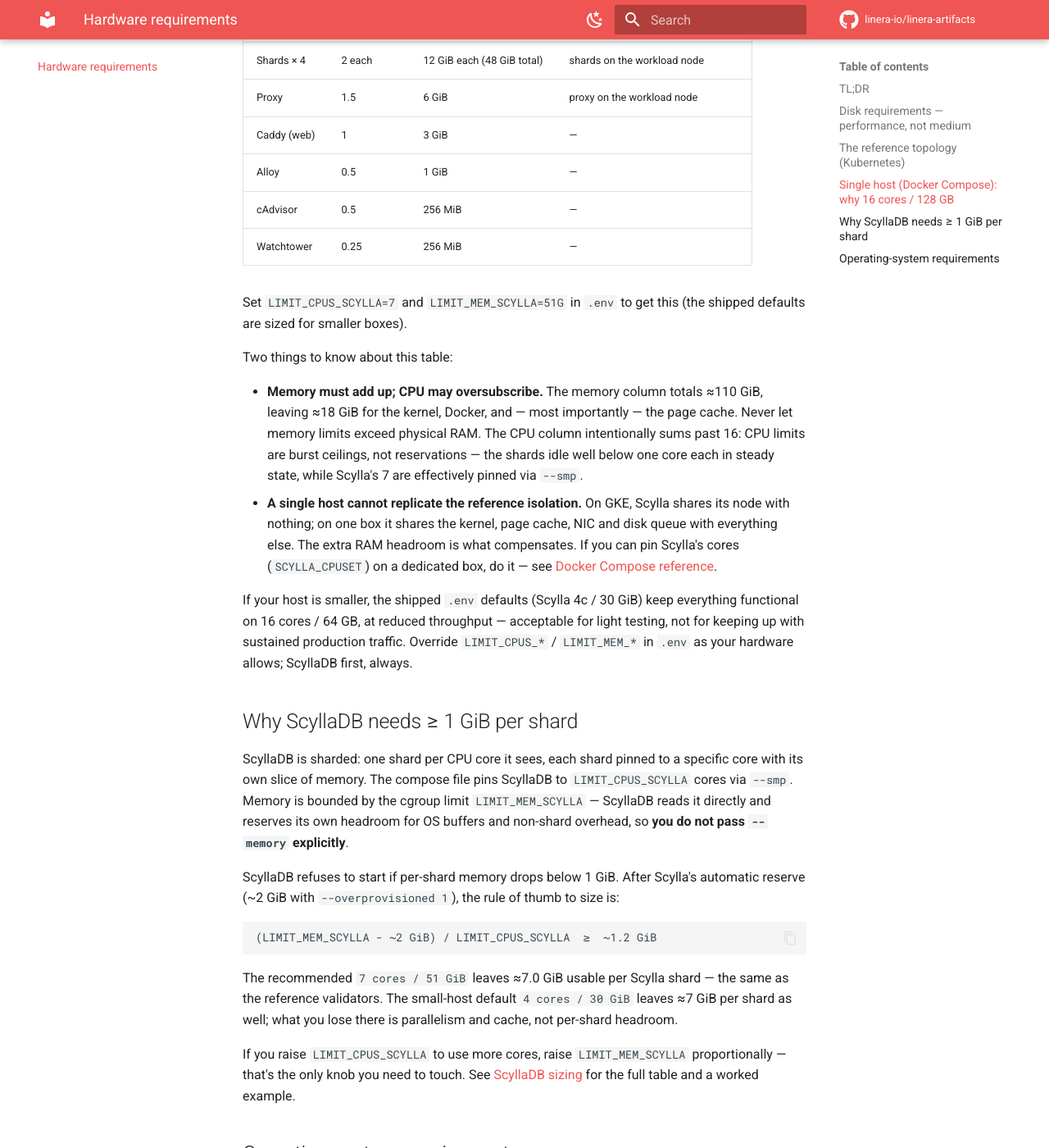
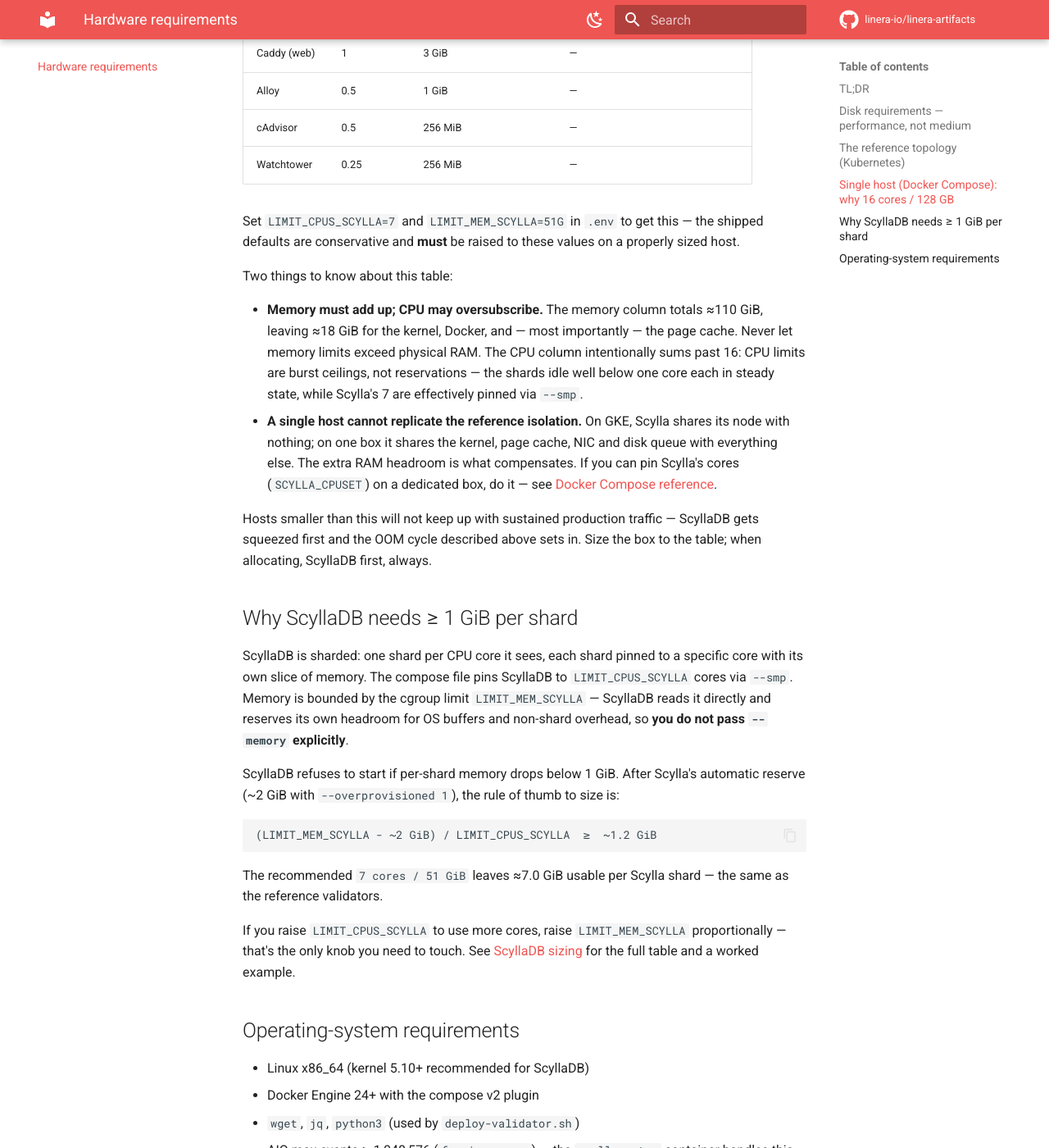
Before and after one commit to linera-io/linera-artifacts, an MkDocs documentation site: the page built from docs/HARDWARE.md, in a window 1280 px wide and 1400 px high, scrolled down 3010 px. Shown: the whole window at 82% size. Built offline with MkDocs 1.6.1 and Material for MkDocs 9.7.7, drawn with Linux system fonts in a browser that asks for light colours; comment, search, counter and statistics services are not loaded; some of the changed text lies outside the part shown.

Commit message:
Remove the light-testing tier and the SATA SSD hedge from the hardware guidance

````diff
--- a/docs/HARDWARE.md
+++ b/docs/HARDWARE.md
@@ -15,7 +15,6 @@
 |---------------------------|-----------------------------|------------------------|--------------------------------------------------|
 | Kubernetes (reference)    | 2 × (8 vCPUs / 64 GB)       | 1 TB fast SSD          | What we run in production. Scylla gets its own node. |
 | Single-host Docker Compose| 1 × (16 cores / 128 GB)     | 1 TB fast SSD          | The sum of the two reference machines on one box. |
-| Light testing only        | 1 × (16 cores / 64 GB)      | 500 GB SSD             | Runs, but Scylla is squeezed — do not expect to keep up with sustained mainnet-level traffic. |
 
 **ScyllaDB is the bottleneck, and it sets the floor: never plan a
 validator around giving ScyllaDB less than a full 8 vCPUs / 64 GB
@@ -117,7 +114,8 @@
 | Watchtower  | 0.25       | 256 MiB                    | —                                  |
 
 Set `LIMIT_CPUS_SCYLLA=7` and `LIMIT_MEM_SCYLLA=51G` in `.env` to get
-this (the shipped defaults are sized for smaller boxes).
+this — the shipped defaults are conservative and **must** be raised to
+these values on a properly sized host.
 
 Two things to know about this table:
 
@@ -134,11 +132,10 @@
   (`SCYLLA_CPUSET`) on a dedicated box, do it — see
   [Docker Compose reference](DOCKER-COMPOSE.md).
 
-If your host is smaller, the shipped `.env` defaults (Scylla 4c / 30 GiB)
-keep everything functional on 16 cores / 64 GB, at reduced throughput —
-acceptable for light testing, not for keeping up with sustained
-production traffic. Override `LIMIT_CPUS_*` / `LIMIT_MEM_*` in `.env` as
-your hardware allows; ScyllaDB first, always.
+Hosts smaller than this will not keep up with sustained production
+traffic — ScyllaDB gets squeezed first and the OOM cycle described
+above sets in. Size the box to the table; when allocating, ScyllaDB
+first, always.
 
 ## Why ScyllaDB needs ≥ 1 GiB per shard
 
@@ -158,9 +155,7 @@
 ```
 
 The recommended `7 cores / 51 GiB` leaves ≈7.0 GiB usable per Scylla
-shard — the same as the reference validators. The small-host default
-`4 cores / 30 GiB` leaves ≈7 GiB per shard as well; what you lose there
-is parallelism and cache, not per-shard headroom.
+shard — the same as the reference validators.
 
 If you raise `LIMIT_CPUS_SCYLLA` to use more cores, raise
 `LIMIT_MEM_SCYLLA` proportionally — that's the only knob you need to
````
Also changed, not shown: other parts of docs/HARDWARE.md (+0 -2 lines).
